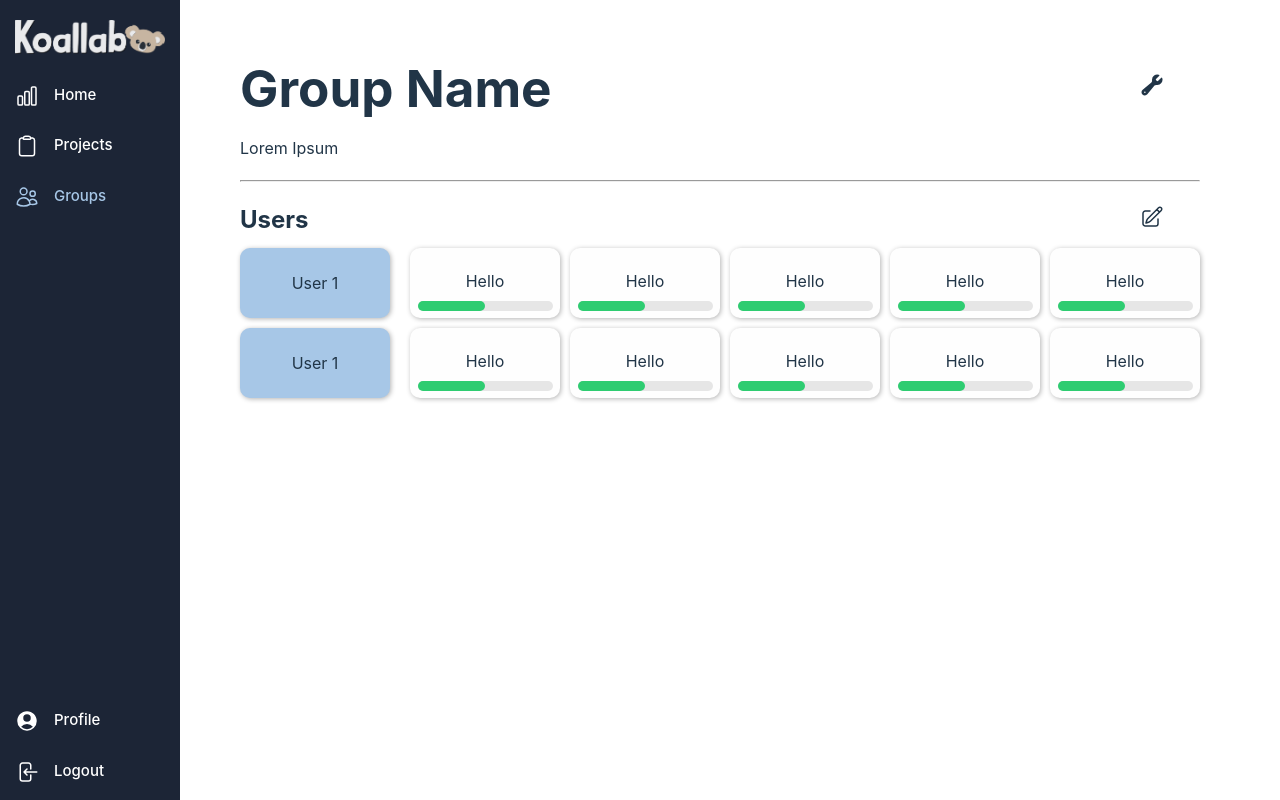
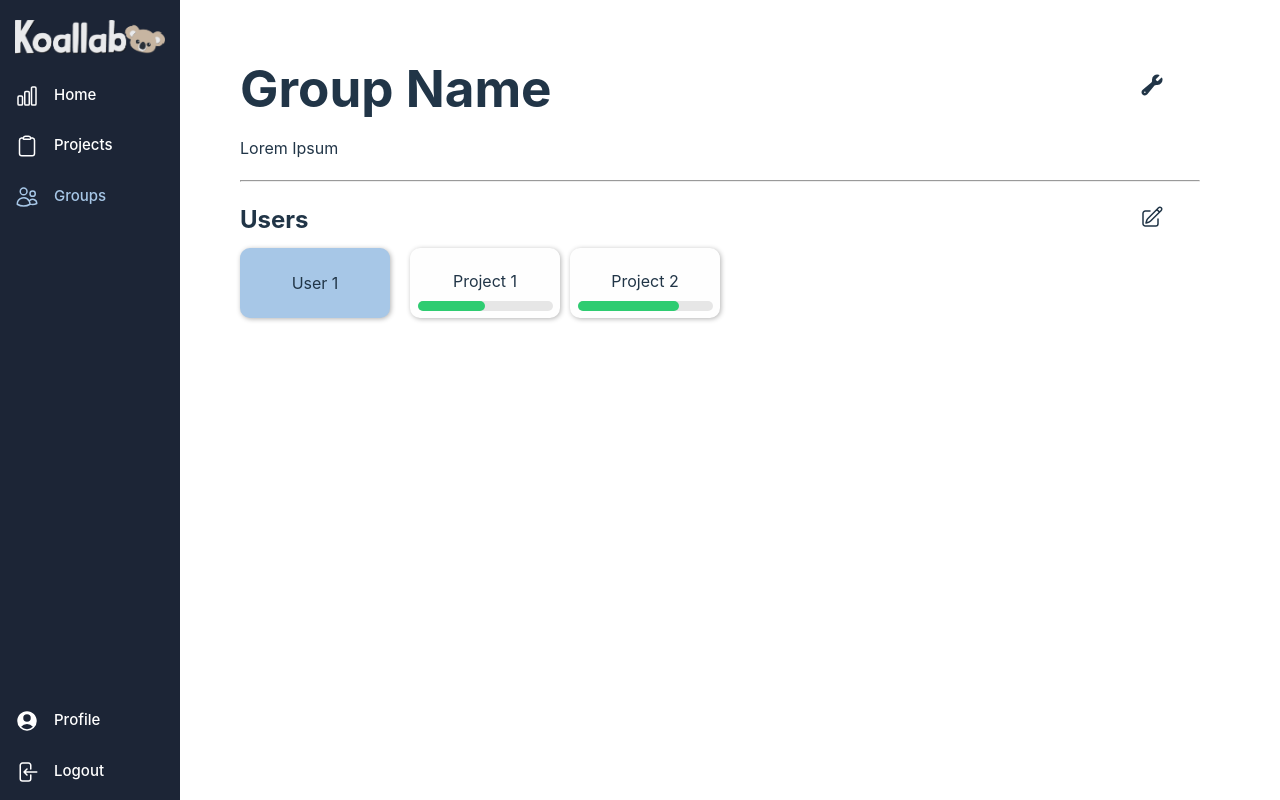
Before and after one commit to asin819/Koallab, a React (Vite) app in the folder koallab/: page /group in a window 1280 px wide. Built offline with nearby package versions, Linux system fonts and the light colour scheme.

Commit message:
Remove fake cards and add dummy data in Group

```diff
--- a/koallab/src/frontend/components/GroupHolder.jsx
+++ b/koallab/src/frontend/components/GroupHolder.jsx
@@ -11,21 +11,18 @@ export const GroupHolder = ({ UserName, ProjectData, editingState }) => {
                 <GroupUserCard Username={UserName} editingState={editingState} />
             </div>
 
-            <div className="GroupHolder_projects">
-                {/* {
-                Object.entries({ProjectData}).map((item) => (
-                    <GroupProjectCard
-                        ProjectName={item.Name}
-                        Progress={item.progress}/>
-                ))
-                } */}
 
-                <GroupProjectCard ProjectName={"Hello"} Progress="50" />
-                <GroupProjectCard ProjectName={"Hello"} Progress="50" />
-                <GroupProjectCard ProjectName={"Hello"} Progress="50" />
-                <GroupProjectCard ProjectName={"Hello"} Progress="50" />
-                <GroupProjectCard ProjectName={"Hello"} Progress="50" />
 
+            <div title="project layout" className="GroupHolder_projects">
+            {
+                    ProjectData.map((item) => (
+                        <GroupProjectCard
+                            key={item.id}
+                            ProjectName={item.Name}
+                            Progress={item.progress}
+                        />
+                    ))
+                }
             </div>
         </div>
     )
--- a/koallab/src/frontend/pages/group/Group.jsx
+++ b/koallab/src/frontend/pages/group/Group.jsx
@@ -18,7 +18,20 @@ const [isEditing, setIsEditing] = useState(false)
 const handlePencilClick = () => {
     setIsEditing(!isEditing);
 };
-
+const mockData = {
+  UserName: 'Test User',
+  ProjectData: [
+      {
+          Name: 'Project 1',
+          progress: 50
+      },
+      {
+          Name: 'Project 2',
+          progress: 75
+      }
+  ],
+  editingState: true,
+};
 
 
   return (
@@ -54,9 +67,7 @@ const handlePencilClick = () => {
         }
       </div>
       <div className="group_user_cards">
-        <GroupHolder UserName={"User 1"} editingState = {isEditing}/>
-        <GroupHolder UserName={"User 1"} editingState = {isEditing}/>
-
+        <GroupHolder UserName={"User 1"} ProjectData={mockData.ProjectData} editingState = {isEditing}/>
       </div>
     </div>
   );
```
